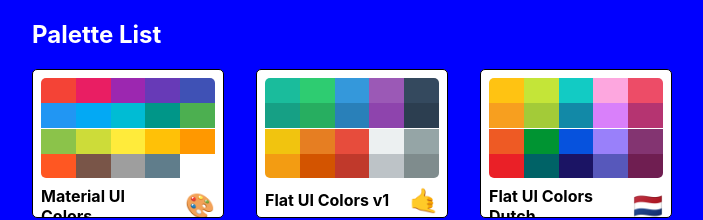
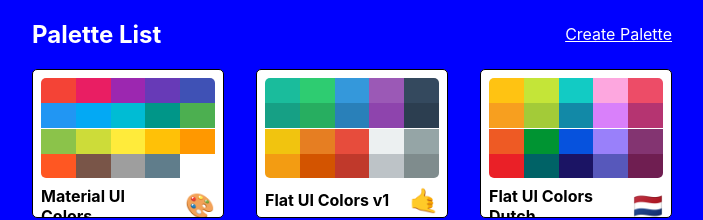
Before and after one commit to pedrolmr/color-project, a React (Create React App) app: page / in a window 1280 px wide. Shown: the top 220 px of the page, without its empty margins (288-991 px from the left). Built offline with nearby package versions, Linux system fonts and the light colour scheme.

Commit message:
addded NewPaletteForm component

```diff
--- a/src/App.js
+++ b/src/App.js
@@ -2,29 +2,31 @@
 import { Route, Switch } from 'react-router-dom';
 import Palette from './Palette';
 import PaletteList from './PaletteList';
+import NewPaletteForm from './NewPaletteForm';
 import SingleColorPalette from './SingleColorPalette';
 import seedColors from './seedColors';
 
 import { generatePalette } from './ColorHelpers';
 
 class App extends Component {
-  findPalette = id => {
-    return seedColors.find(palette => {
+  findPalette = (id) => {
+    return seedColors.find((palette) => {
       return palette.id === id;
     });
   };
   render() {
     return (
       <Switch>
+        <Route exact path='/palette/new' render={() => <NewPaletteForm />} />
         <Route
           exact
           path='/'
-          render={props => <PaletteList palettes={seedColors} {...props} />}
+          render={(props) => <PaletteList palettes={seedColors} {...props} />}
         />
         <Route
           exact
           path='/palette/:id'
-          render={props => (
+          render={(props) => (
             <Palette
               palette={generatePalette(this.findPalette(props.match.params.id))}
             />
@@ -34,7 +36,7 @@
         <Route
           exact
           path='/palette/:paletteId/:colorId'
-          render={props => (
+          render={(props) => (
             <SingleColorPalette
               colorId={props.match.params.colorId}
               palette={generatePalette(
--- /dev/null
+++ b/src/NewPaletteForm.js
@@ -0,0 +1,13 @@
+import React, { Component } from 'react';
+
+class NewPaletteForm extends Component {
+  render() {
+    return (
+      <div>
+        <h1>New palette form</h1>
+      </div>
+    );
+  }
+}
+
+export default NewPaletteForm;
--- a/src/PaletteList.js
+++ b/src/PaletteList.js
@@ -1,4 +1,5 @@
 import React, { Component } from 'react';
+import { Link } from 'react-router-dom';
 import { withStyles } from '@material-ui/styles';
 import styles from './styles/PaletteListStyles';
 
@@ -15,6 +16,7 @@
         <div className={classes.container}>
           <nav className={classes.nav}>
             <h1>Palette List</h1>
+            <Link to='/palette/new'>Create Palette</Link>
           </nav>
           <div className={classes.palettes}>
             {palettes.map((palette) => (
--- a/src/styles/PaletteListStyles.js
+++ b/src/styles/PaletteListStyles.js
@@ -17,7 +17,11 @@
     display: 'flex',
     width: '100%',
     justifyContent: 'space-between',
+    alignItems: 'center',
     color: '#fff',
+    '& a': {
+      color: '#fff',
+    },
   },
   palettes: {
     boxSizing: 'border-box',
```
